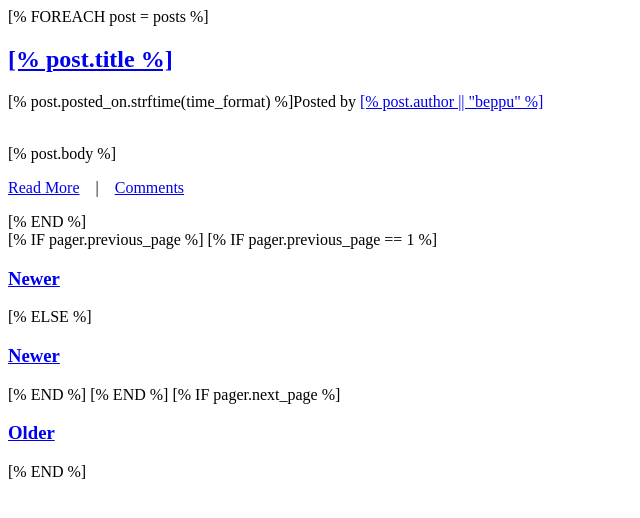
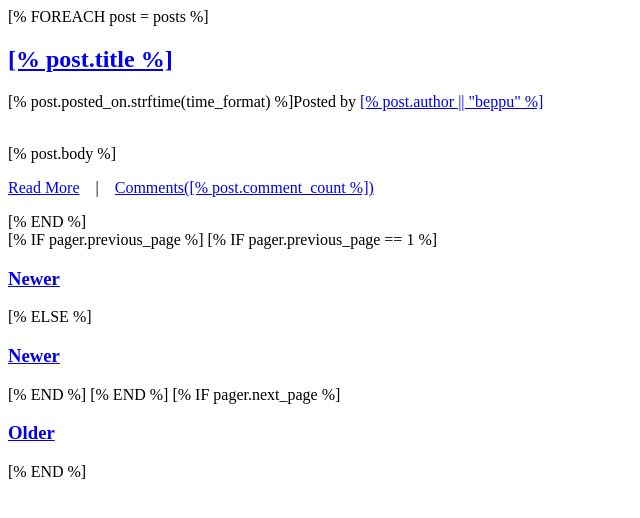
Before and after one commit to beppu/rhetoric, a plain HTML site: page share/theme/BrownStone/index.html in a window 1280 px wide. Shown: the whole page, without its empty margins (0-640 px from the left). Drawn offline with Linux system fonts and the light colour scheme.

Commit message:
added comment counts to post listing

```diff
--- a/share/theme/BrownStone/index.html
+++ b/share/theme/BrownStone/index.html
@@ -5,7 +5,7 @@
             <div style="clear: both;">&nbsp;</div>
             <div class="entry">
               [% post.body %]
-              <p class="links"><a href="[% R('Post', post.year, post.month, post.slug) %]">Read More</a>&nbsp;&nbsp;&nbsp;&nbsp;|&nbsp;&nbsp;&nbsp;&nbsp;<a href="[% R('Post', post.year, post.month, post.slug) %]#comments">Comments</a></p>
+              <p class="links"><a href="[% R('Post', post.year, post.month, post.slug) %]">Read More</a>&nbsp;&nbsp;&nbsp;&nbsp;|&nbsp;&nbsp;&nbsp;&nbsp;<a href="[% R('Post', post.year, post.month, post.slug) %]#comments">Comments([% post.comment_count %])</a></p>
             </div>
           </div>
           [% END %]
```
